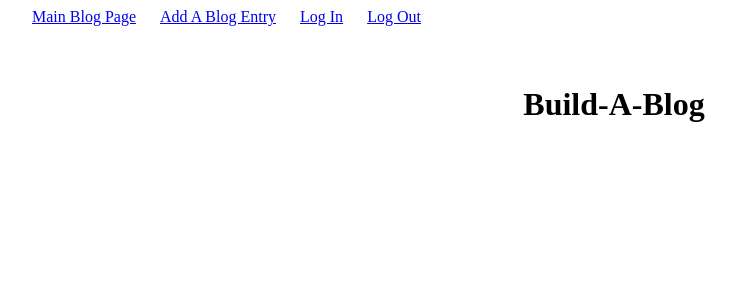
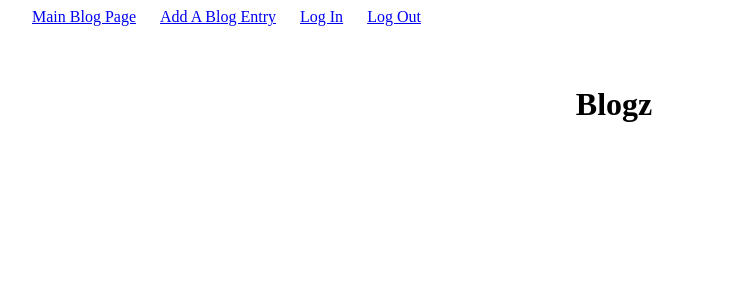
Before and after one commit to CodeKing2019/blogz, a Flask app: page / in a window 1280 px wide. Shown: the top 300 px of the page, without its empty margins (26-762 px from the left). Run offline with Flask 2, Linux system fonts and the light colour scheme.

Commit message:
The Real Deal Final Project

```diff
--- a/main.py
+++ b/main.py
@@ -3,7 +3,7 @@ from flask_sqlalchemy import SQLAlchemy
 
 app = Flask(__name__, template_folder="template")
 app.config['DEBUG'] = True
-app.config['SQLALCHEMY_DATABASE_URI'] = 'mysql+pymysql://blogz:money@localhost:8889/blogz'
+app.config['SQLALCHEMY_DATABASE_URI'] = 'mysql+pymysql://blogz:money@localhost:3306/blogz'
 app.config['SQLALCHEMY_ECHO'] = True
 db = SQLAlchemy(app)
 app.secret_key = "Y82ono(of$i0f"
@@ -38,15 +38,14 @@ class User(db.Model):
 @app.route("/")
 def index():
     users = User.query.all()
-    return render_template("index.html", title="Build-A-Blog", users=users)
+    return render_template("index.html", title="Blogz", users=users)
 
 
 @app.route("/newpost", methods = ["GET", "POST"])
 def newpost():
-
     title_error=""
     body_error=""
-    author = session["username"]
+    author = User.query.filter_by(username = session['username']).first()
     # author_id = User.query.get(author)
 
     if request.method =='POST':
@@ -69,7 +68,7 @@ def newpost():
             return render_template("postpage.html", blog=new_blog, author=author)
         else:
             return render_template("newpost.html", title_error=title_error, body_error=body_error)
-    return render_template("newpost.html", title="Build-A-Blog")
+    return render_template("newpost.html", title="Blogz")
 
 
 @app.before_request
@@ -111,6 +110,8 @@ def signup():
             return "<h1>This user already exists.</h1>"
     return render_template("signup.html")
 
+
+
 @app.route("/logout")
 def logout():
     del session["username"]
@@ -119,9 +120,9 @@ def logout():
 @app.route("/singleuser")
 def singleuser():
     identity = int(request.args.get("id"))
-    users = User.query.get(identity)
-    blogz = Blog.query.filter_by(blog_user=users.username).all()
-    return render_template("singleuser.html", users=users, blogz=blogz)
+    user = User.query.get(identity)
+    blogz = Blog.query.filter_by(blog_user=user.username).all()
+    return render_template("singleuser.html", user=user, blogz=blogz)
 
 @app.route("/view")
 def view():
@@ -138,8 +139,8 @@ def view():
 def postpage():
     identity = int(request.args.get("id"))
     bl = Blog.query.get(identity)
-    username = User.query.get(bl.blog_user)
-    return render_template("postpage.html", blog=bl, username=username)
+    author = bl.b_user
+    return render_template("postpage.html", blog=bl, author=author)
 
 if __name__ == "__main__":
     app.run()
--- a/template/postpage.html
+++ b/template/postpage.html
@@ -5,7 +5,7 @@
     <h1>{{blog.blog_title}}</h1>
     <br>
     <div><p>{{blog.blog_body}}</p></div>
-    <br>author: {{author}}
+    <br>author: <a href="/singleuser?id={{author.id}}">{{author.username}}</a>
     <hr>
 
 {% endblock %}
--- a/template/singleUser.html
+++ b/template/singleUser.html
@@ -1,9 +1,9 @@
 {% extends "base.html" %}
 
 {% block content %}
-<h1>Blog posts for {{users.username}}</h1>
+<h1>Blog posts for {{user.username}}</h1>
  {% for blog in blogz %}
-<li><a href="/postpage?id={{user.id}}">{{blog.blog_title}}</a></li>
+<li><a href="/postpage?id={{blog.id}}">{{blog.blog_title}}</a></li>
 <br>
 {{blog.body}}
 <hr>
```
